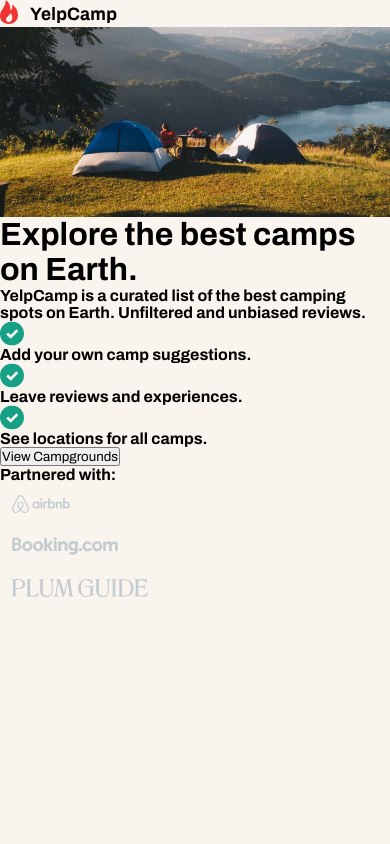
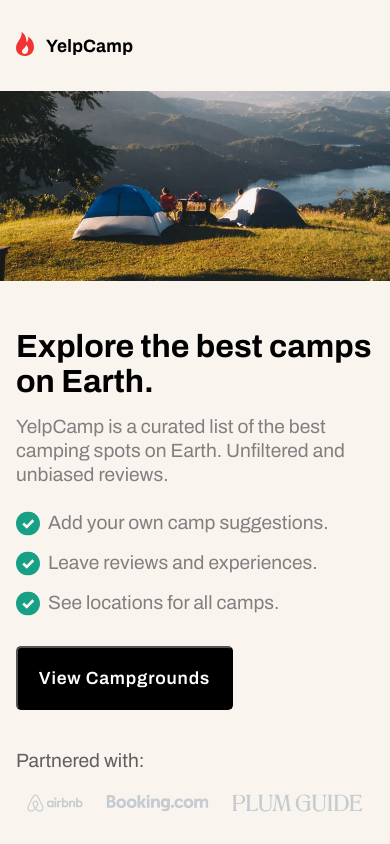
Before and after one commit to TevinDeale/yelp-camp, a React (Vite) app: page / in a window 390 px wide. Built offline with nearby package versions, Linux system fonts and the light colour scheme.

Commit message:
Finished Mobile Landing

```diff
--- a/src/components/Landing/Landing.css
+++ b/src/components/Landing/Landing.css
@@ -0,0 +1,65 @@
+.logo {
+    padding-left: 1rem;
+    padding-top: 2rem;
+    padding-bottom: 2rem;
+}
+
+.main-container {
+    padding: 1rem;
+}
+
+#motto {
+    padding-top: 2rem;
+}
+
+#description {
+    padding-top: 1rem;
+    padding-bottom: 1rem;
+    line-height: 1.5rem;
+}
+
+h4 {
+    font-weight: 400;
+    color: gray;
+    font-size: 1.2rem;
+}
+
+.actions-list {
+    padding-bottom: 1.4rem;
+}
+
+.actions {
+    list-style: none;
+    background-image: url(../../Assets/Checkmark.svg);
+    background-repeat: no-repeat;
+    background-position: 0, 2px;
+    padding-left: 2rem;
+    line-height: 2.5rem;
+}
+
+.view-campgrounds {
+    font-size: 1.1rem;
+    font-weight: 600;
+    letter-spacing: .05rem;
+    background-color: black;
+    color: white;
+    padding: 1.3rem;
+    border-radius: 5px;
+}
+
+.partners {
+    padding-top: 2.5rem;
+}
+
+.partners h4 {
+    color: rgb(95, 95, 95);
+    padding-bottom: .7rem;
+}
+
+.partners ul {
+    display: flex;
+}
+
+.partners li {
+    list-style: none;
+}
--- a/src/components/Landing/Landing.jsx
+++ b/src/components/Landing/Landing.jsx
@@ -3,7 +3,7 @@
 import airbnbLogo from '../../Assets/Airbnb.svg';
 import bookingLogo from '../../Assets/Booking.svg';
 import plumguideLogo from '../../Assets/Plum Guide.svg';
-import checkmark from '../../Assets/Checkmark.svg';
+import './Landing.css';
 
 
 const Landing = () => {
@@ -20,21 +20,21 @@
         <main className='main-container'>
             <h1 id='motto'>Explore the best camps on Earth.</h1>
             <h4 id='description'>YelpCamp is a curated list of the best camping spots on Earth. Unfiltered and unbiased reviews.</h4>
-            <ul>
-                <li><img src={checkmark} /><h4>Add your own camp suggestions.</h4></li>
-                <li><img src={checkmark} /><h4>Leave reviews and experiences.</h4></li>
-                <li><img src={checkmark} /><h4>See locations for all camps.</h4></li>
+            <ul className='actions-list'>
+                <li className='actions'><h4>Add your own camp suggestions.</h4></li>
+                <li className='actions'><h4>Leave reviews and experiences.</h4></li>
+                <li className='actions'><h4>See locations for all camps.</h4></li>
             </ul>
             <button className='view-campgrounds'>
                 View Campgrounds
             </button>
-            <h4>Partnered with:</h4>
 
             <div className='partners'>
+            <h4>Partnered with:</h4>
                 <ul>
-                    <li><img src={airbnbLogo} alt='airbnb-logo' id='airbnb-logo' className='logo' /></li>
-                    <li><img src={bookingLogo} alt='booking-logo' id='booking-logo' className='logo' /></li>
-                    <li><img src={plumguideLogo} alt='plumguide-logo' id='plumguide-logo' className='logo' /></li>
+                    <li><img src={airbnbLogo} alt='airbnb-logo' id='airbnb-logo' className='partner-logo' /></li>
+                    <li><img src={bookingLogo} alt='booking-logo' id='booking-logo' className='partner-logo' /></li>
+                    <li><img src={plumguideLogo} alt='plumguide-logo' id='plumguide-logo' className='partner-logo' /></li>
                 </ul>
             </div>
 
```
